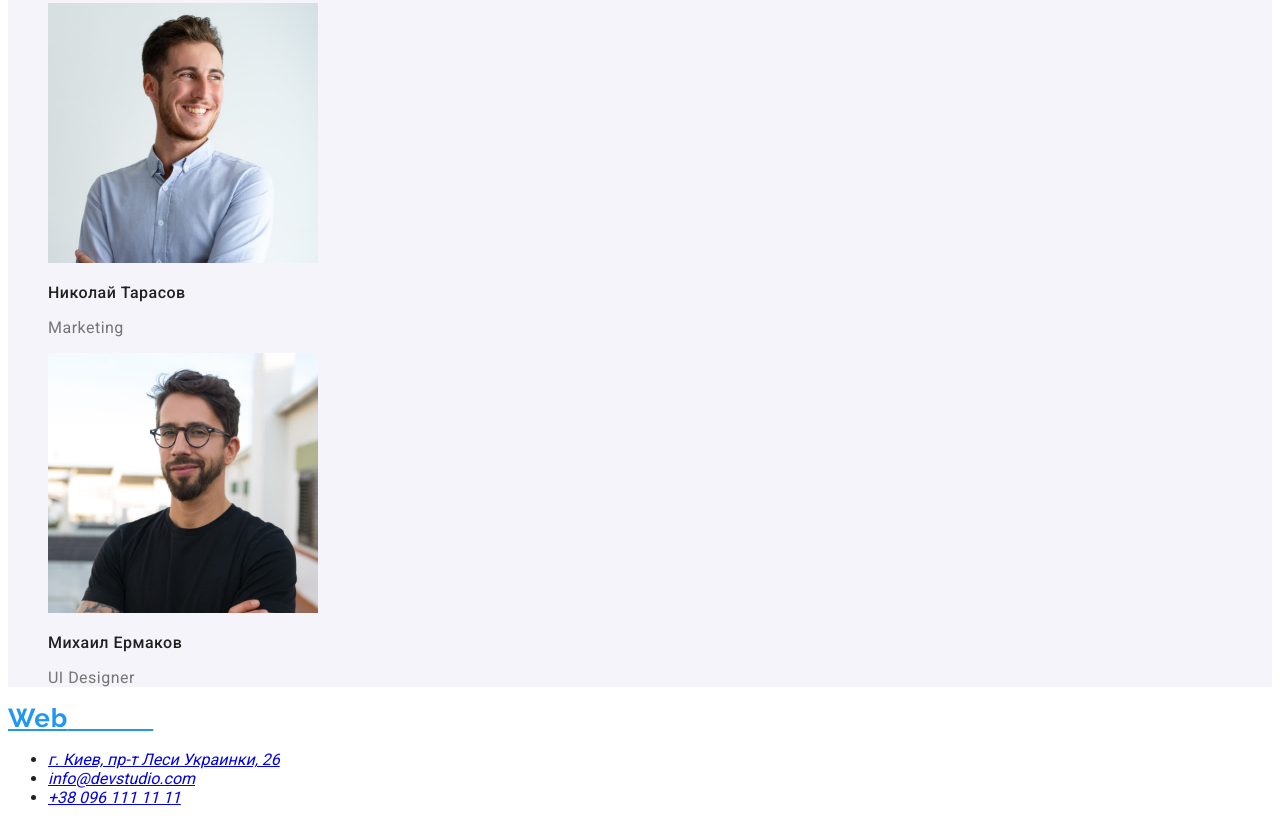
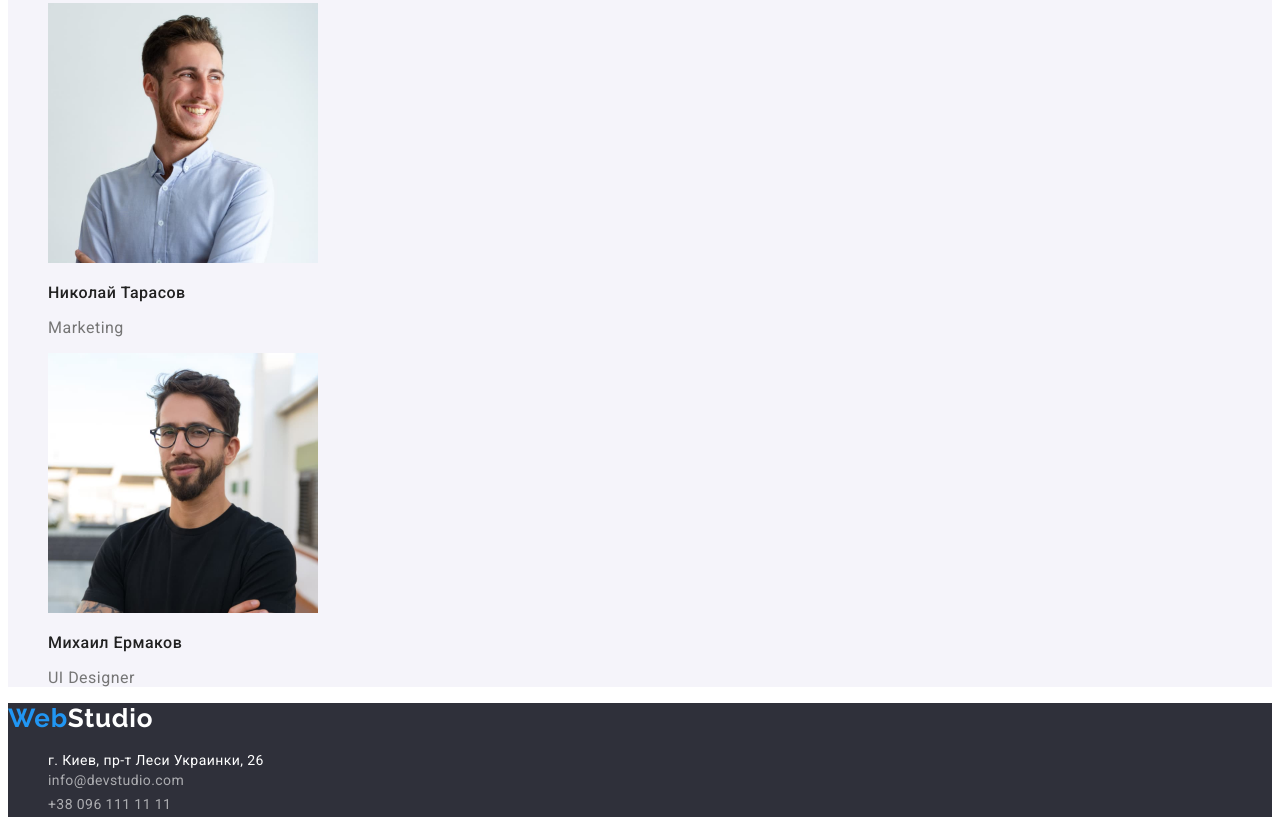
Before and after one commit to Landar-S/goit-markup-hw-02, a plain HTML site: page index.html in a window 1280 px wide. Shown: the part 2403-3236 px from the top of the page. Drawn offline with Linux system fonts and the light colour scheme.

Commit message:
стилізація футера

```diff
--- a/css/styles.css
+++ b/css/styles.css
@@ -44,10 +44,6 @@ body {
 
 .logo-header {
   color: #000000;
-}
-
-.logo-footer {
-  color: #ffffff;
 }
 
 .site-nav .link,
@@ -157,3 +153,36 @@ body {
   letter-spacing: 0.03em;
   color: var(--secondary-text-color);
 }
+
+/* -------footer------ */
+
+.logo-footer {
+  color: #ffffff;
+}
+
+.footer {
+  background-color: #2f303a;
+}
+
+.contacts {
+  font-style: normal;
+}
+
+.address {
+  font-size: 14px;
+  line-height: 1.71x;
+  letter-spacing: 0.03em;
+  color: #ffffff;
+}
+
+.footer-contacts {
+  font-size: 14px;
+  line-height: 1.71;
+  letter-spacing: 0.03em;
+  color: var(--address-footer-color);
+}
+
+.contacts .link:hover,
+.contacts .link:focus {
+  color: var(--accent-color);
+}
--- a/index.html
+++ b/index.html
@@ -146,23 +146,24 @@
     </main>
 
     <!-- футер -->
-    <footer>
-      <a href="./index.html" class="logo">Web<span class="logo-footer">Studio</span></a>
-      <address>
-        <ul>
-          <li>
+    <footer class="footer">
+      <a href="./index.html" class="logo link">Web<span class="logo-footer">Studio</span></a>
+      <address class="contacts">
+        <ul class="contacts-list list">
+          <li class="contacts-item">
             <a
               href="https://www.google.com.ua/maps/place/%D0%B1%D1%83%D0%BB%D1%8C%D0%B2%D0%B0%D1%80+%D0%9B%D0%B5%D1%81%D1%96+%D0%A3%D0%BA%D1%80%D0%B0%D1%97%D0%BD%D0%BA%D0%B8,+26,+%D0%9A%D0%B8%D1%97%D0%B2,+02000/@50.4265841,30.5361971,17z/data=!4m13!1m7!3m6!1s0x40d4cf0e033ecbe9:0x57a4dffefec77da0!2z0LHRg9C70YzQstCw0YAg0JvQtdGB0ZYg0KPQutGA0LDRl9C90LrQuCwgMjYsINCa0LjRl9CyLCAwMjAwMA!3b1!8m2!3d50.4265807!4d30.5383858!3m4!1s0x40d4cf0e033ecbe9:0x57a4dffefec77da0!8m2!3d50.4265807!4d30.5383858?hl=uk"
               target="_blank"
               rel="noopener noreferrer"
+              class="address link"
               >г. Киев, пр-т Леси Украинки, 26</a
             >
           </li>
           <li>
-            <a href="mailto:info@devstudio.com">info@devstudio.com</a>
+            <a href="mailto:info@devstudio.com" class="footer-contacts link">info@devstudio.com</a>
           </li>
           <li>
-            <a href="tel:+380961111111">+38 096 111 11 11</a>
+            <a href="tel:+380961111111" class="footer-contacts link">+38 096 111 11 11</a>
           </li>
         </ul>
       </address>
```
Also changed, not shown: portfolio.html (+8 -7 lines).
